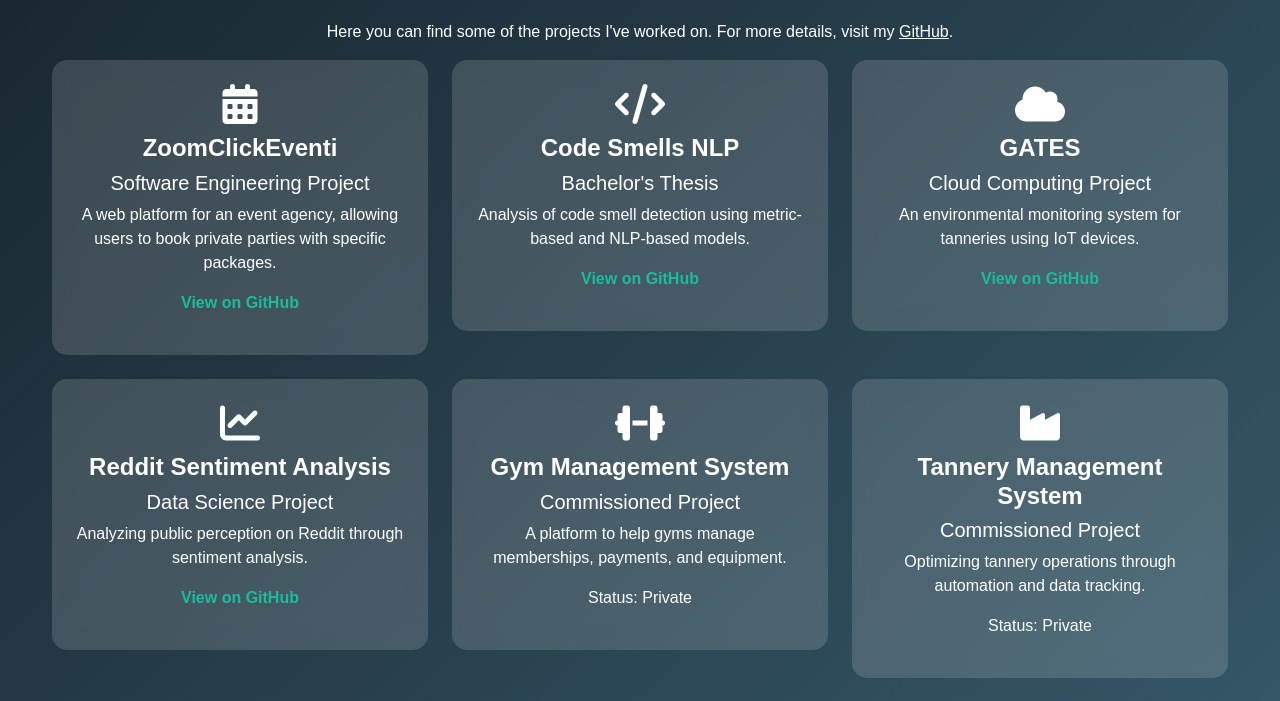
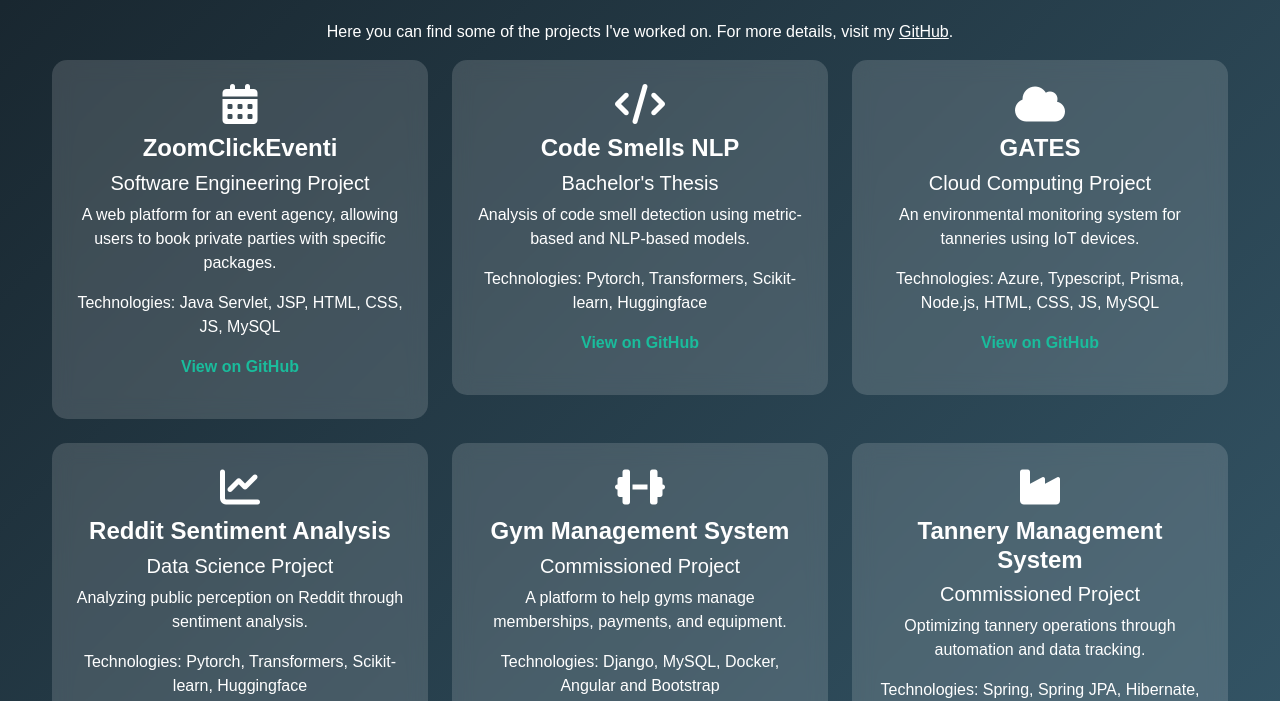
Before and after one commit to DarioDeMaio/DarioDeMaio.github.io, a plain HTML site: page projects.html in a window 1280 px wide. Shown: the part 224-925 px from the top of the page. Drawn offline with nearby package versions, Linux system fonts and the light colour scheme.

Commit message:
fix: project

```diff
--- a/projects.html
+++ b/projects.html
@@ -100,6 +100,7 @@
                     <h2>ZoomClickEventi</h2>
                     <h5>Software Engineering Project</h5>
                     <p>A web platform for an event agency, allowing users to book private parties with specific packages.</p>
+                    <p>Technologies: Java Servlet, JSP, HTML, CSS, JS, MySQL</p>
                     <p><a href="https://github.com/DarioDeMaio/ZoomClickEventi" target="_blank">View on GitHub</a></p>
                 </div>
             </div>
@@ -109,6 +110,7 @@
                     <h2>Code Smells NLP</h2>
                     <h5>Bachelor's Thesis</h5>
                     <p>Analysis of code smell detection using metric-based and NLP-based models.</p>
+                    <p>Technologies: Pytorch, Transformers, Scikit-learn, Huggingface</p>
                     <p><a href="https://github.com/DarioDeMaio/Code_Smells_NLP" target="_blank">View on GitHub</a></p>
                 </div>
             </div>
@@ -118,6 +120,7 @@
                     <h2>GATES</h2>
                     <h5>Cloud Computing Project</h5>
                     <p>An environmental monitoring system for tanneries using IoT devices.</p>
+                    <p>Technologies: Azure, Typescript, Prisma, Node.js, HTML, CSS, JS, MySQL</p>
                     <p><a href="https://github.com/DarioDeMaio/GATES" target="_blank">View on GitHub</a></p>
                 </div>
             </div>
@@ -127,6 +130,7 @@
                     <h2>Reddit Sentiment Analysis</h2>
                     <h5>Data Science Project</h5>
                     <p>Analyzing public perception on Reddit through sentiment analysis.</p>
+                    <p>Technologies: Pytorch, Transformers, Scikit-learn, Huggingface</p>
                     <p><a href="https://github.com/DarioDeMaio/Sentiment_Analysis_Reddit" target="_blank">View on GitHub</a></p>
                 </div>
             </div>
@@ -136,6 +140,7 @@
                     <h2>Gym Management System</h2>
                     <h5>Commissioned Project</h5>
                     <p>A platform to help gyms manage memberships, payments, and equipment.</p>
+                    <p>Technologies: Django, MySQL, Docker, Angular and Bootstrap</p>
                     <p>Status: Private</p>
                 </div>
             </div>
@@ -145,6 +150,7 @@
                     <h2>Tannery Management System</h2>
                     <h5>Commissioned Project</h5>
                     <p>Optimizing tannery operations through automation and data tracking.</p>
+                    <p>Technologies: Spring, Spring JPA, Hibernate, MySQL, JPQL, Docker, HTML, CSS, JavaScript, Bootstrap</p>
                     <p>Status: Private</p>
                 </div>
             </div>
```
